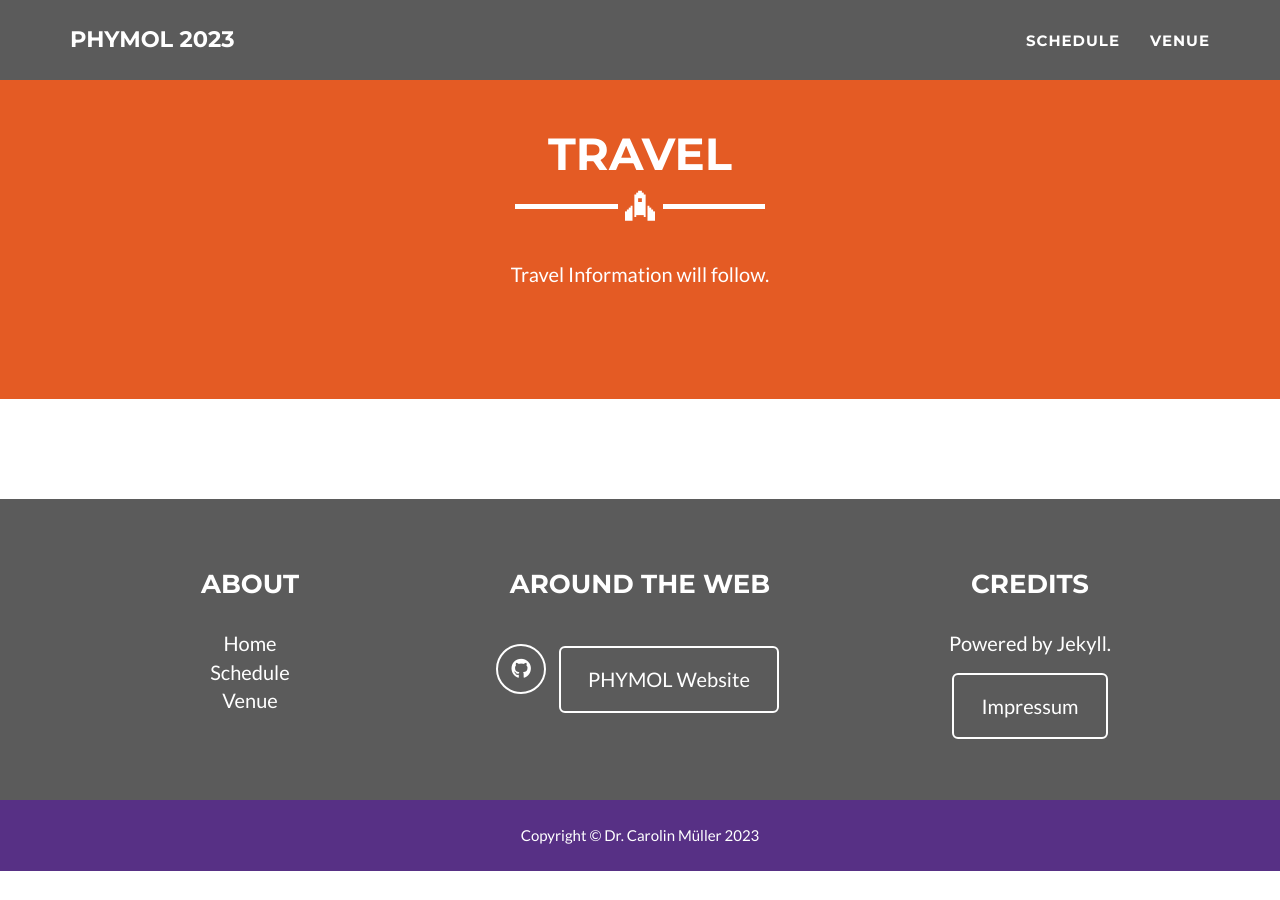
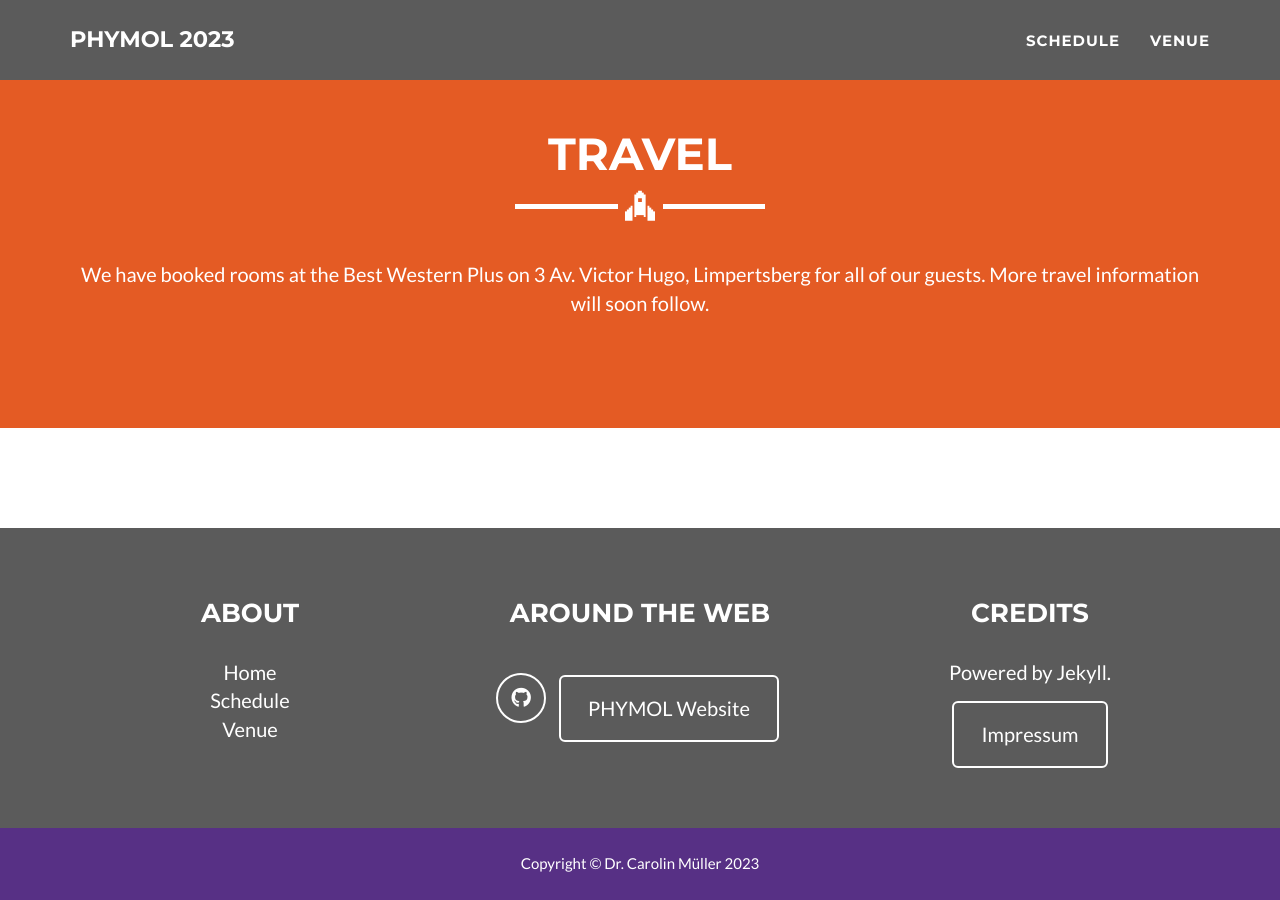
Before and after one commit to phymol/phymol.github.io, a Jekyll site: the page built from venue.html, in a window 1280 px wide and 900 px high, scrolled down 896 px. Built offline with Jekyll 4.4.1, drawn with Linux system fonts in a browser that asks for light colours; before the commit the page ends 1767 px from its top, so only the background shows below that.

Commit message:
Update venue.html

```diff
--- a/venue.html
+++ b/venue.html
@@ -27,7 +27,8 @@ layout: page
         <hr class="star-light">
         <br>
         <p>
-          Travel Information will follow.
+          We have booked rooms at the Best Western Plus on 3 Av. Victor Hugo, Limpertsberg for all of our guests.
+          More travel information will soon follow.
         </p>
       </div>
     </div>
```
